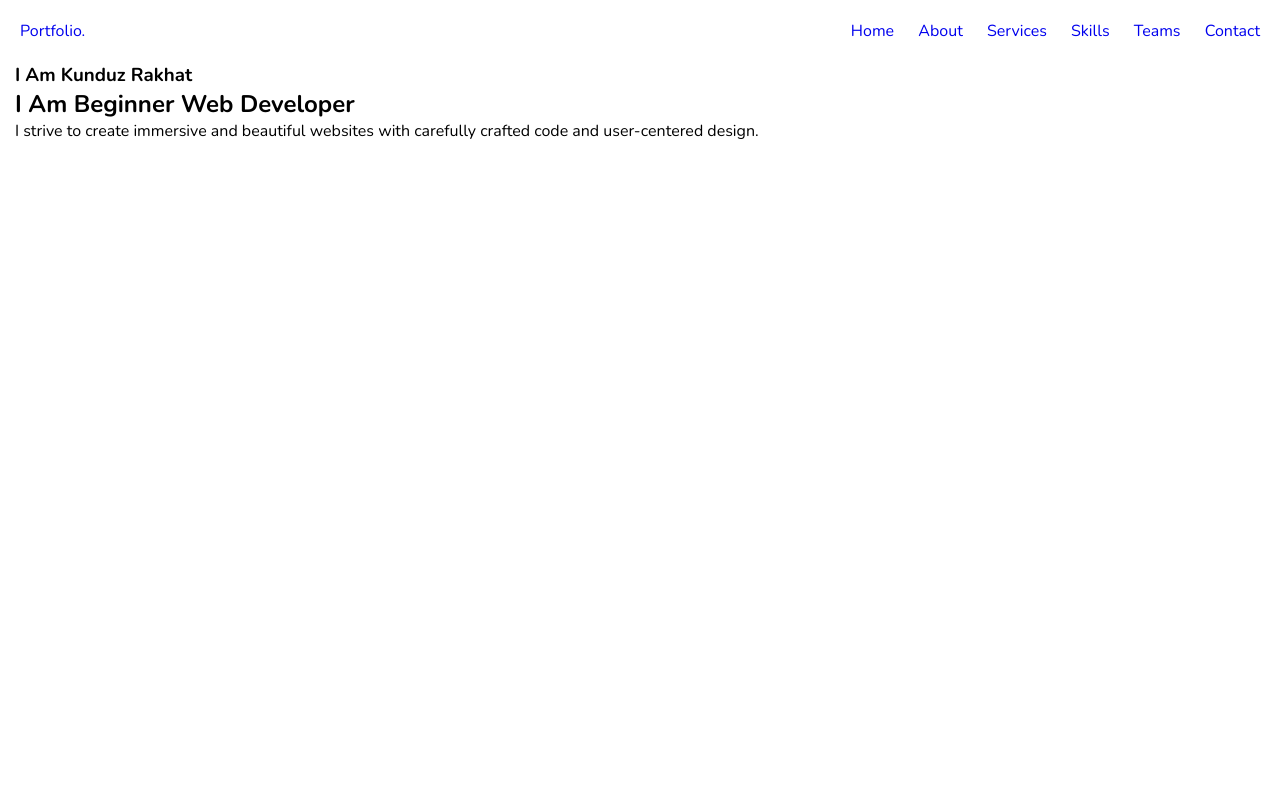
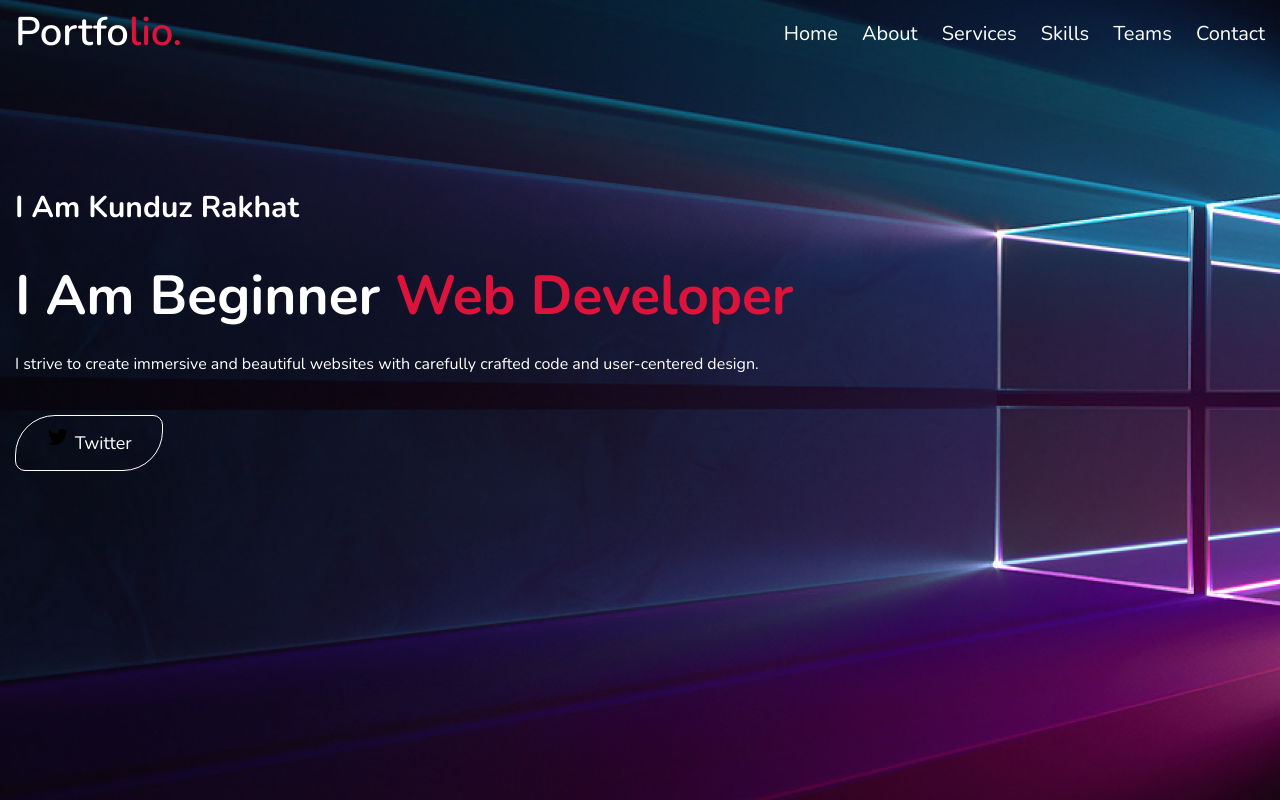
Before and after one commit to Kunduz-rahat/portfolio, a plain HTML site: page index.html in a window 1280 px wide. Drawn offline with nearby package versions, Linux system fonts and the light colour scheme.

Commit message:
add home

```diff
--- a/css/style.scss
+++ b/css/style.scss
@@ -7,13 +7,16 @@
   box-sizing: border-box;
   font-family: 'Nunito', sans-serif;
 }
-a{
+
+a {
   text-decoration: none;
 }
-ul li{
+
+ul li {
   list-style: none;
   display: inline-block;
 }
+
 //*******navbar styling**********//
 .container {
   max-width: 1300px;
@@ -22,13 +25,73 @@ ul li{
 }
 
 .navbar {
-  &__container{
+  //background: crimson;
+  &__container {
     display: flex;
     justify-content: space-between;
-    padding: 20px;
+    padding: 20px 0;
   }
 
-  &__link{
+  &__logo {
+    font-size: 40px;
+    line-height: 24px;
+    font-weight: 600;
+
+    span {
+      color: crimson;
+    }
+  }
+
+  &__icon {
+    color: white;
+
+  }
+
+
+  &__link {
     margin-left: 20px;
+    font-size: 20px;
+    color: white;
+
+    &:hover {
+      color: crimson;
+    }
   }
 }
+
+.home {
+  background: url("../images/1.png") no-repeat center;
+  height: 100vh;
+
+
+  color: white;
+
+  &__title {
+    font-size: 55px;
+    margin: 30px 0 20px;
+
+    span {
+      color: crimson;
+    }
+  }
+
+  &__subtitle {
+    margin-top: 120px;
+    font-size: 30px;
+  }
+  &__link{
+    font-size: 18px;
+    line-height: 12px;
+    color: white;
+    border: 1px solid white;
+    padding: 15px 30px;
+    border-radius: 40px 10px 40px  10px;
+
+    svg{
+      color: white;
+    }
+  }
+}
+form{
+  margin-top: 50px;
+}
--- a/index.html
+++ b/index.html
@@ -8,11 +8,14 @@
     <title>Document</title>
     <link rel="stylesheet" href="./css/style.css">
 <body>
-<section class="navbar">
-    <div class=" navbar__container container">
-        <div class="navbar__logo"><a href="#">Portfo<span>lio.</span></a></div>
+
+<section class="home">
+    <div class="container">
+        <div class="navbar">
+            <div class=" navbar__container">
+                <div class="navbar__logo"><a  class="navbar__icon" href="#">Portfo<span>lio.</span></a></div>
                 <ul class="navbar__menu">
-            <li><a class="navbar__link" href="#">Home</a></li>
+                    <li><a id="home" class="navbar__link" href="#">Home</a></li>
                     <li><a class="navbar__link" href="#">About</a></li>
                     <li><a class="navbar__link" href="#">Services</a></li>
                     <li><a class="navbar__link" href="#">Skills</a></li>
@@ -20,16 +23,25 @@
                     <li><a class="navbar__link" href="#">Contact</a></li>
                 </ul>
             </div>
-</section>
-<section class="home">
-    <div class="container">
+        </div>
         <h3 class="home__subtitle">I Am Kunduz Rakhat</h3>
         <h1 class="home__title">I Am Beginner <span>Web Developer</span></h1>
         <p class="home__desk">I strive to create immersive and beautiful websites with carefully crafted code and
             user-centered design.</p>
-        <form >
-            <a href="" class="home__link"></a>
+        <form>
+            <a href="https://twitter.com/Kunsuz05786302" class="home__link">
+                <svg xmlns="http://www.w3.org/2000/svg" width="24" height="24" viewBox="0 0 24 24"
+                >
+                    <path d="M19.633,7.997c0.013,0.175,0.013,0.349,0.013,0.523c0,5.325-4.053,11.461-11.46,11.461c-2.282,0-4.402-0.661-6.186-1.809 c0.324,0.037,0.636,0.05,0.973,0.05c1.883,0,3.616-0.636,5.001-1.721c-1.771-0.037-3.255-1.197-3.767-2.793 c0.249,0.037,0.499,0.062,0.761,0.062c0.361,0,0.724-0.05,1.061-0.137c-1.847-0.374-3.23-1.995-3.23-3.953v-0.05 c0.537,0.299,1.16,0.486,1.82,0.511C3.534,9.419,2.823,8.184,2.823,6.787c0-0.748,0.199-1.434,0.548-2.032 c1.983,2.443,4.964,4.04,8.306,4.215c-0.062-0.3-0.1-0.611-0.1-0.923c0-2.22,1.796-4.028,4.028-4.028 c1.16,0,2.207,0.486,2.943,1.272c0.91-0.175,1.782-0.512,2.556-0.973c-0.299,0.935-0.936,1.721-1.771,2.22 c0.811-0.088,1.597-0.312,2.319-0.624C21.104,6.712,20.419,7.423,19.633,7.997z"></path>
+                </svg>
+                Twitter
+            </a>
         </form>
+    </div>
+</section>
+<section class="about">
+    <div class="container">
+
     </div>
 </section>
 </body>
```
Also changed, not shown: css/style.css, 1 other file. Lines whose indentation alone changed are shown as unchanged.
